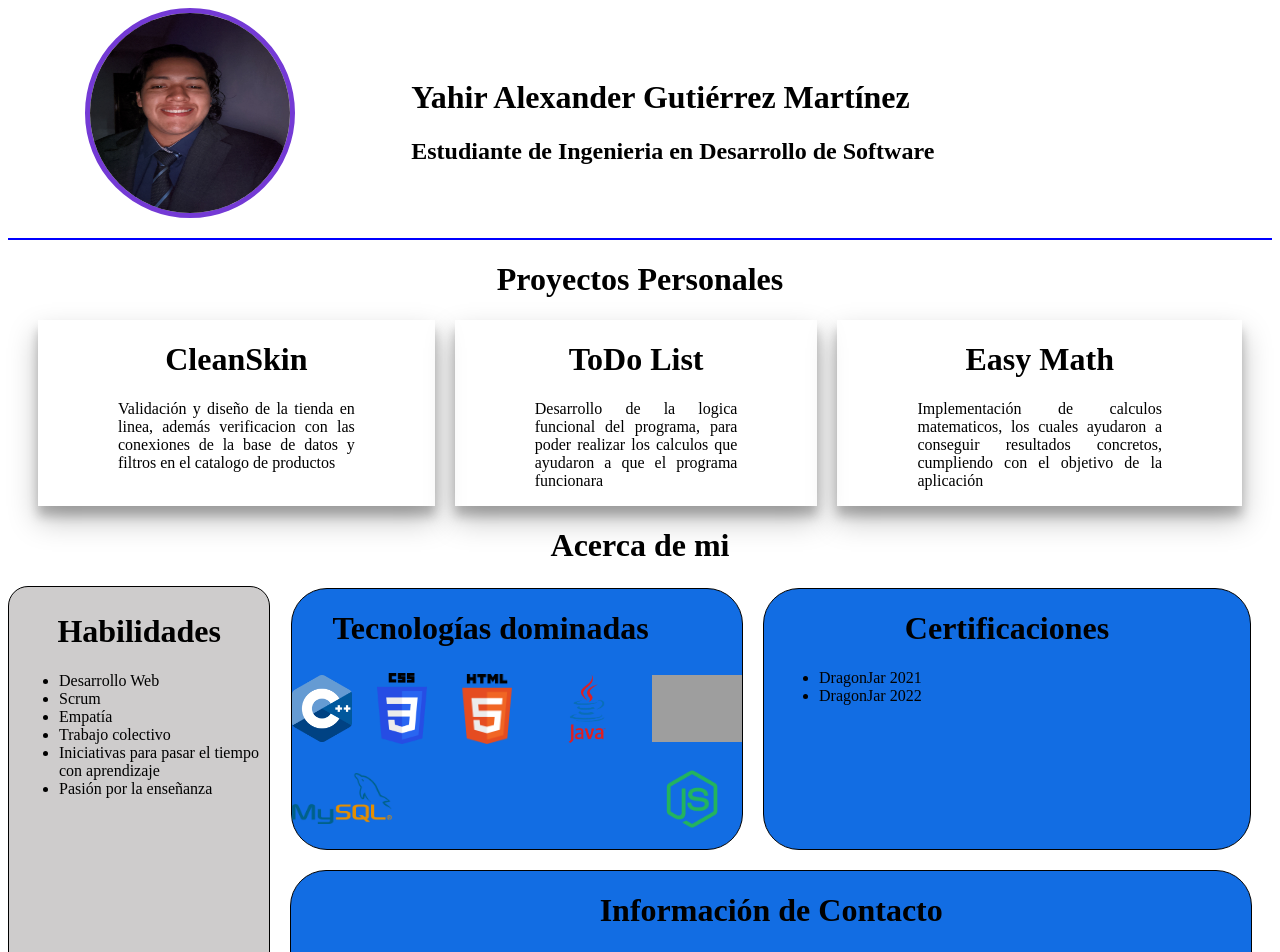
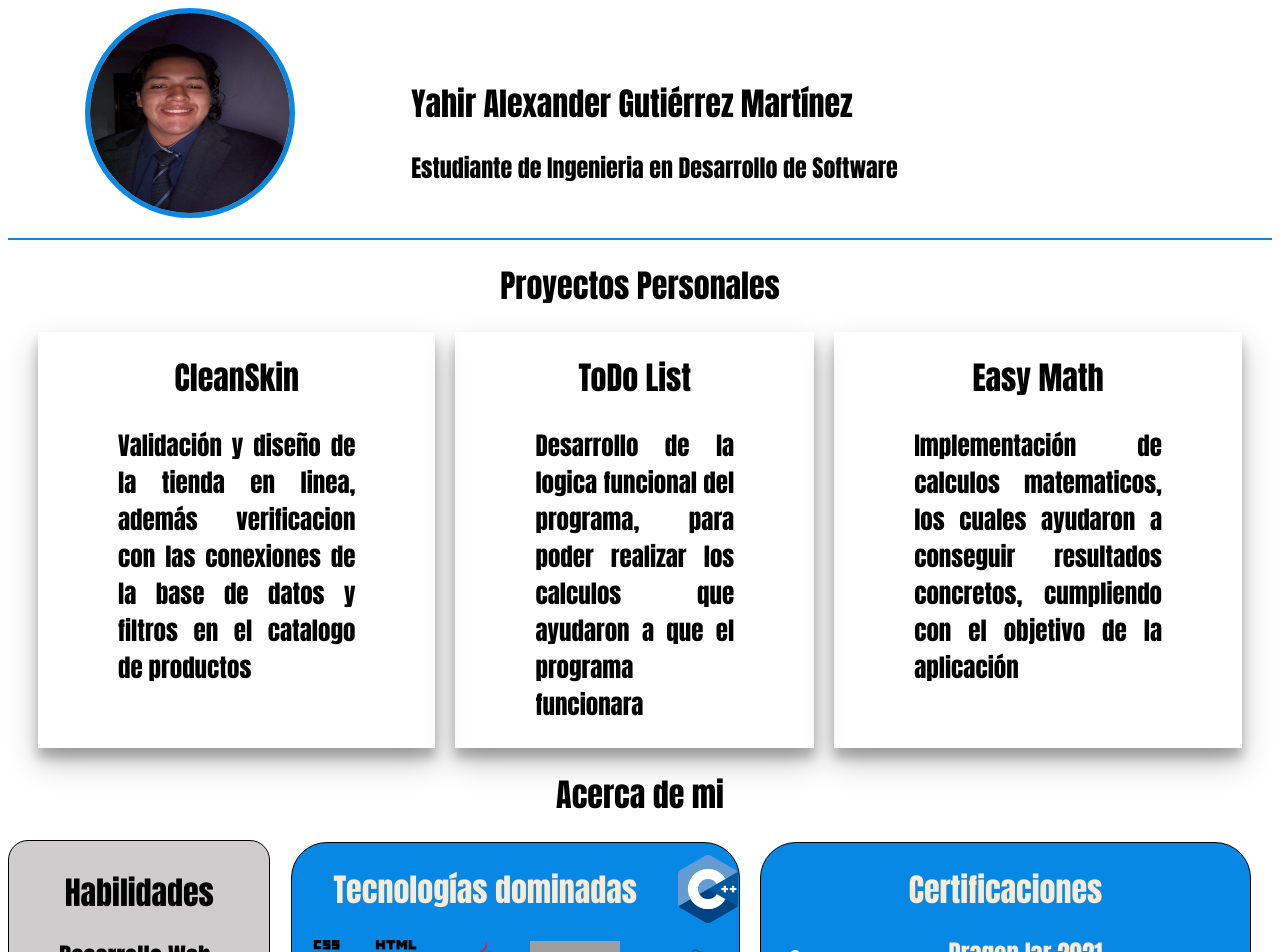
Before and after one commit to Valex4/HojaDeVida, a React (Vite) app: page / in a window 1280 px wide. Shown: the top 952 px of the page. Built offline with nearby package versions, Linux system fonts and the light colour scheme; grey boxes are pictures that could not be loaded.

Commit message:
Ajustando colores

```diff
--- a/src/Components/atoms/Target2.jsx
+++ b/src/Components/atoms/Target2.jsx
@@ -8,7 +8,7 @@ function Target2({item, list, id}) {
         <Caption msn={item}></Caption>
       </span>
       <ul>
-          {list.map(itemSkill => <li key={item}>{itemSkill}</li>)}
+          {list.map(itemSkill => <li id="li" key={item}>{itemSkill}</li>)}
       </ul>
     </div>
   </>
--- a/src/assets/styles/Body.css
+++ b/src/assets/styles/Body.css
@@ -1,7 +1,3 @@
-#div1{
-
-}
-
 #title{
     text-align: center;
 }
@@ -21,4 +17,5 @@
     text-align: justify;
    text-justify: inter-word;
    padding: 0 80px;
+   font-size: 25px;
 }
--- a/src/assets/styles/Footer.css
+++ b/src/assets/styles/Footer.css
@@ -1,9 +1,11 @@
-
+:root{
+    font-family:Impact, Haettenschweiler, 'Arial Narrow Bold', sans-serif;
+}
 
 .div4{
    display: flexbox;
    width: 100%;
-   background-color: rgb(18, 109, 227);
+   background-color: #0888E5;
    border: 0.5px solid rgb(0, 0, 0);
    border-radius: 36px;
     padding: 0 15px 10px;
@@ -25,6 +27,9 @@
     width: 80%;
     flex-wrap: wrap;
     padding: 0 20px;
+    color: antiquewhite;
+    text-align: center;
+    font-size: 1em;
 }
 #doble{
     display: flex;
@@ -41,14 +46,19 @@
     align-items: center;
     justify-content: center;
     flex-wrap: wrap;
-    background-color: rgb(18, 109, 227);
+    background-color: #0888E5;
     border: 0.5px solid rgb(0, 0, 0);
    border-radius: 36px;
-    justify-content: space-between;
+    justify-content: space-evenly;
 }
 
 #div6{
     display: flex;
     padding: 0 40px;
     text-align: center;
+    color: antiquewhite;
 }
+
+#li{
+    font-size: 25px;
+}
--- a/src/assets/styles/Header.css
+++ b/src/assets/styles/Header.css
@@ -1,5 +1,5 @@
 header {
-  border-bottom: 2px blue solid;
+  border-bottom: 2px #0888E5 solid;
   display: flex;
   padding: 0 10px 20px;
 }
@@ -25,5 +25,5 @@ header {
   width: 200px;
   height: 200px;
   border-radius: 110px;
-  border: 5px solid #743ad5 ;
+  border: 5px solid #0888E5 ;
 }
--- a/src/pages/Landing.jsx
+++ b/src/pages/Landing.jsx
@@ -1,4 +1,3 @@
-import { Link } from "react-router-dom";
 import Header from "../Components/organism/Header";
 import Body from "../Components/organism/Body";
 import Footer from "../Components/organism/Footer";
```
Also changed, not shown: src/Components/atoms/FormRegister.jsx (deleted, +0 -31 lines), src/Components/atoms/H4.jsx (deleted, +0 -9 lines), src/Components/atoms/Widge.jsx (deleted, +0 -9 lines), src/Components/organism/StudentList.jsx (deleted, +0 -14 lines).
